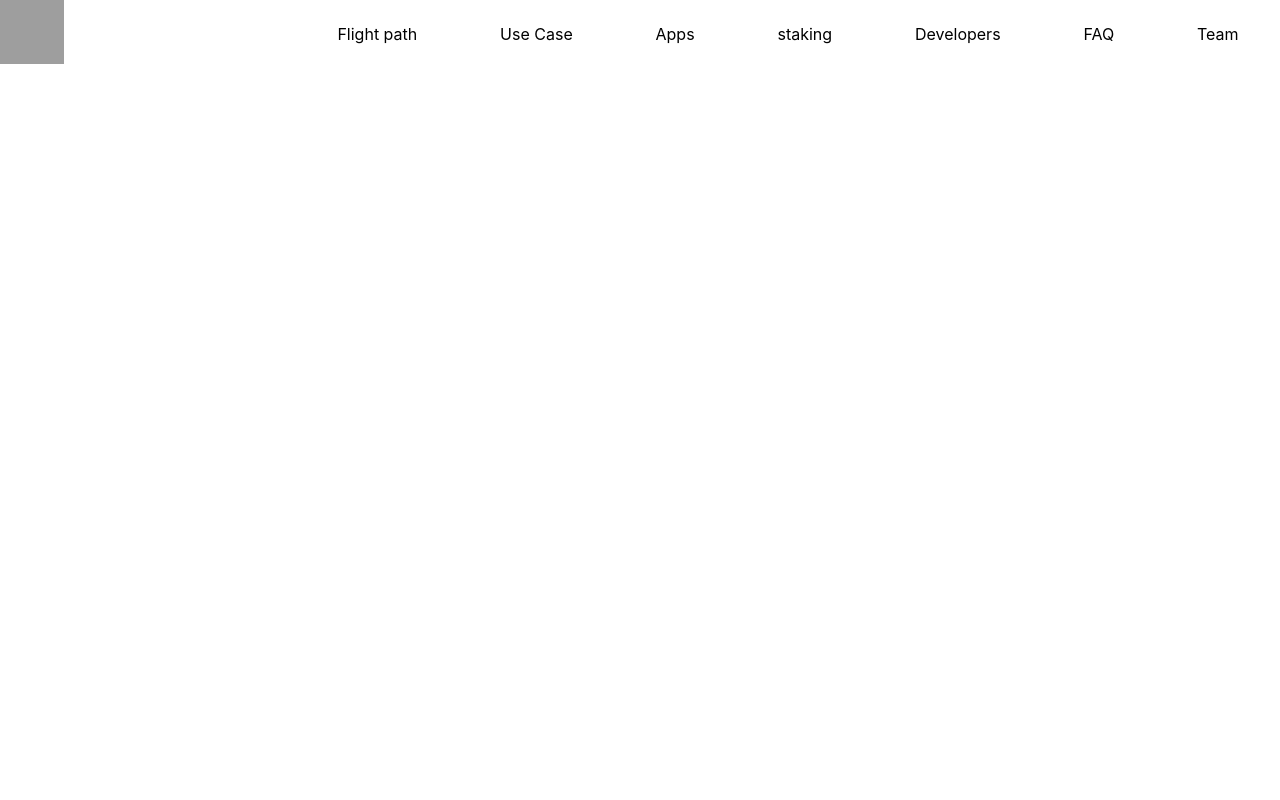
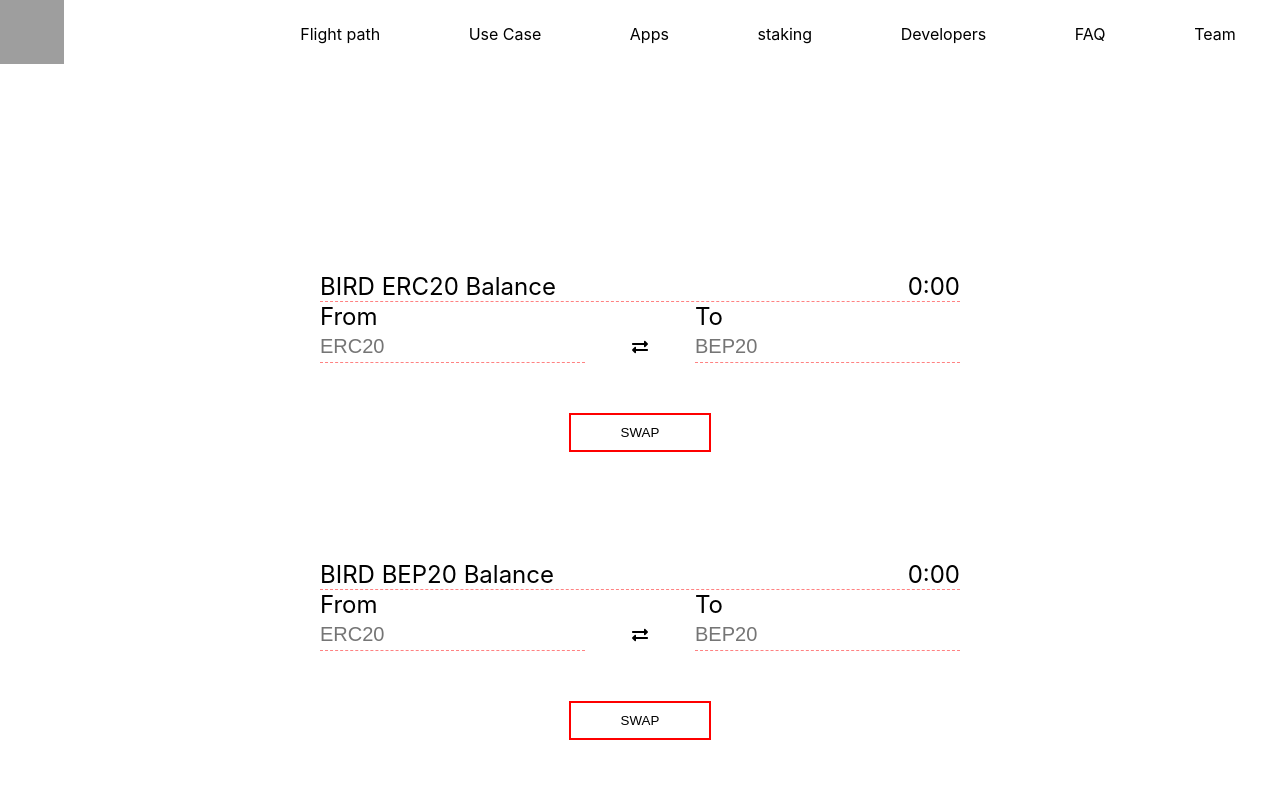
Before and after one commit to dhanraj-web/birdmoney, a React (Create React App) app: page / in a window 1280 px wide. Shown: the top 800 px of the page. Built offline with nearby package versions, Linux system fonts and the light colour scheme; grey boxes are pictures that could not be loaded.

Commit message:
Main card UI updated

```diff
--- a/public/index.html
+++ b/public/index.html
@@ -24,6 +24,12 @@
       work correctly both with client-side routing and a non-root public URL.
       Learn how to configure a non-root public URL by running `npm run build`.
     -->
+    <link
+      rel="stylesheet"
+      href="https://pro.fontawesome.com/releases/v5.10.0/css/all.css"
+      integrity="sha384-AYmEC3Yw5cVb3ZcuHtOA93w35dYTsvhLPVnYs9eStHfGJvOvKxVfELGroGkvsg+p"
+      crossorigin="anonymous"
+    />
     <title>React App</title>
   </head>
   <body>
--- a/src/components/Main.jsx
+++ b/src/components/Main.jsx
@@ -3,7 +3,64 @@ import React from "react";
 const Main = () => {
   return (
     <div className="main-container">
-      <div className="container-card"></div>
+      <div className="container-card">
+        <div className="erc-container">
+          <div className="erc-balance-container">
+            <h2>BIRD ERC20 Balance </h2>
+            <h2>0:00</h2>
+          </div>
+          <div className="input-main-container">
+            <div className="input-container">
+              <label htmlFor="erc20value">From</label>
+              <input
+                className="input-amount"
+                type="number"
+                placeholder="ERC20"
+                id="erc20value"
+              />
+            </div>
+            <i class="arrow-icon fas fa-exchange-alt"></i>
+            <div className="input-container">
+              <label htmlFor="bep20value">To</label>
+              <input
+                className="input-amount"
+                type="number"
+                placeholder="BEP20"
+                id="bep20value"
+              />
+            </div>
+          </div>
+          <button className="swap-btn">Swap</button>
+        </div>
+        <div className="erc-container">
+          <div className="erc-balance-container">
+            <h2>BIRD BEP20 Balance </h2>
+            <h2>0:00</h2>
+          </div>
+          <div className="input-main-container">
+            <div className="input-container">
+              <label htmlFor="erc20">From</label>
+              <input
+                className="input-amount"
+                type="number"
+                placeholder="ERC20"
+                id="erc20"
+              />
+            </div>
+            <i class="arrow-icon fas fa-exchange-alt"></i>
+            <div className="input-container">
+              <label htmlFor="bep20">To</label>
+              <input
+                className="input-amount"
+                type="number"
+                placeholder="BEP20"
+                id="bep20"
+              />
+            </div>
+          </div>
+          <button className="swap-btn">Swap</button>
+        </div>
+      </div>
     </div>
   );
 };
--- a/src/index.css
+++ b/src/index.css
@@ -1,3 +1,21 @@
+*{
+  margin: 0;
+  padding: 0;
+  box-sizing: border-box;
+}
+
+/* Chrome, Safari, Edge, Opera */
+input::-webkit-outer-spin-button,
+input::-webkit-inner-spin-button {
+  -webkit-appearance: none;
+  margin: 0;
+}
+
+/* Firefox */
+input[type=number] {
+  -moz-appearance: textfield;
+}
+
 body {
   margin: 0;
   font-family: -apple-system, BlinkMacSystemFont, 'Segoe UI', 'Roboto', 'Oxygen',
--- a/src/styles/_footer.scss
+++ b/src/styles/_footer.scss
@@ -1,7 +1,7 @@
 .footer-container{
     display: flex;
     justify-content: space-evenly;
-    height: 30vh;
+    height: 80vh;
     flex-wrap: wrap;
     padding: 8rem 0;
     background-color: #070d1a;
--- a/src/styles/_maincard.scss
+++ b/src/styles/_maincard.scss
@@ -1,8 +1,69 @@
 .main-container{
+    padding: 30vh 0 10vh 0;
     display: grid;
-    place-content: center;
-    padding: 10%;
     .container-card{
         height: 80vh;
+        width: 55%;
+        justify-self: center;
+        display: flex;
+        flex-direction: column;
+        justify-content: space-between;
+        padding:2rem;
+        .input-amount{
+            border: none;
+            font-size: 20px;
+            color: #000;
+            border-bottom: 1px dashed #ff8282;
+            width: 100%;
+            outline: none;
+            align-self: center;
+            display: flex;
+            height: 2rem;
+        }
+        .swap-btn{
+            background-color: transparent;
+            border:2px solid #fe0000;
+            overflow: hidden;
+            padding: 10px 50px;
+            font-weight: 400;
+            text-transform: uppercase;
+            margin-top:50px;
+            align-self: center;
+        }
+        .swap-btn:hover{
+            background-color: #fe0000;
+            color: white;
+            cursor: pointer;
+        }
+        .erc-container{
+            height: 100%;
+            display: flex;
+            flex-direction: column;
+            .erc-balance-container{
+                display: flex;
+                justify-content: space-between;
+                border-bottom: 1px dashed #ff8282;
+                h2{
+                    font-weight: 400;
+                }
+            }
+            .input-main-container{
+                display: flex;
+                justify-content: space-between;
+                align-items: flex-end;
+                .arrow-icon{
+                    padding-bottom: 0.5rem;
+                }
+                .input-container{
+                    display: flex;
+                    flex-direction: column;
+                    font-weight: 400;
+                    font-size: 1.5rem;
+                }
+            }
+        }
+        .bep-container{
+            height: 100%;
+        }
     }
 }
```
Also changed, not shown: src/styles/Main.scss (line endings or trailing spaces).
